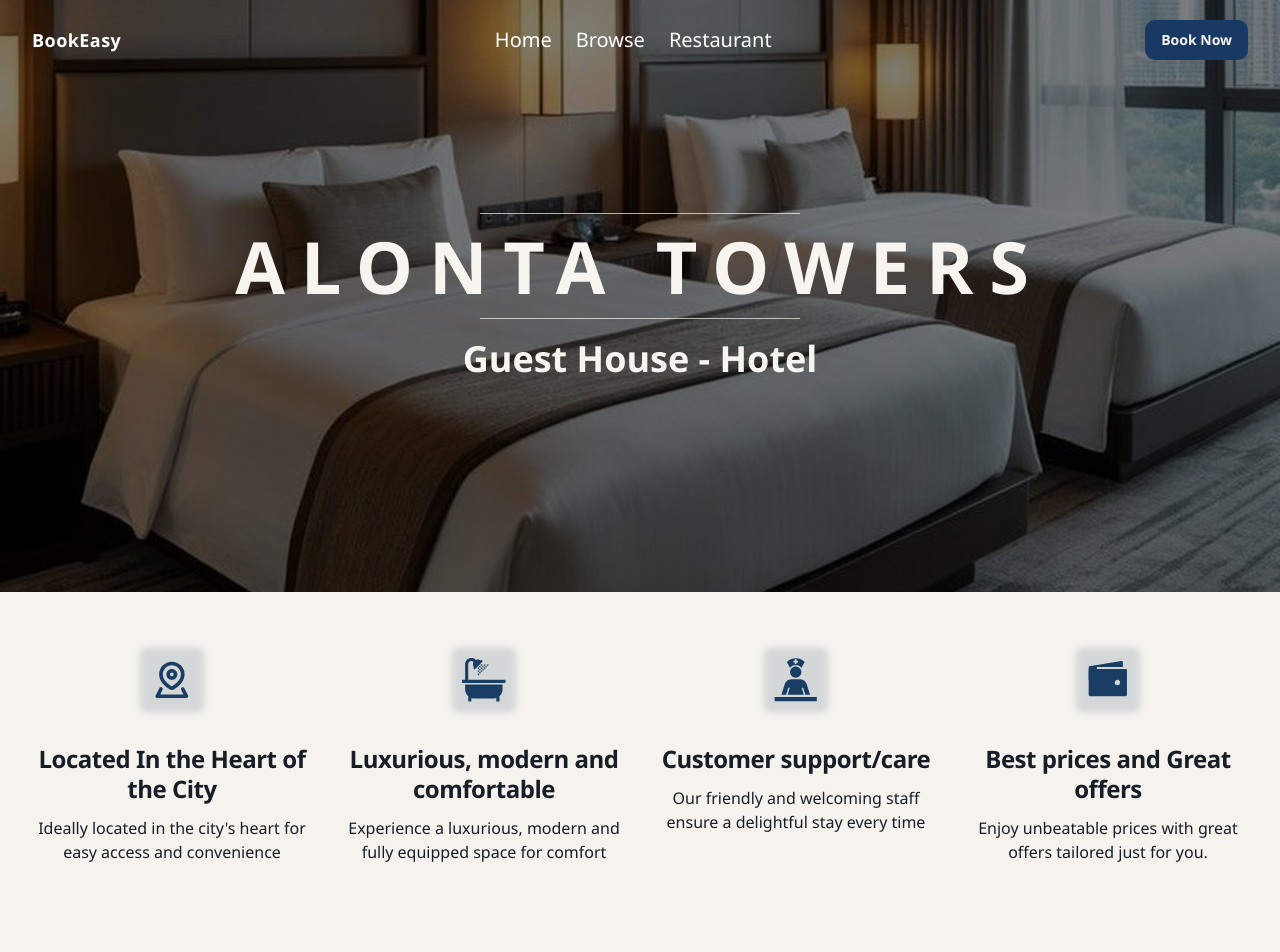
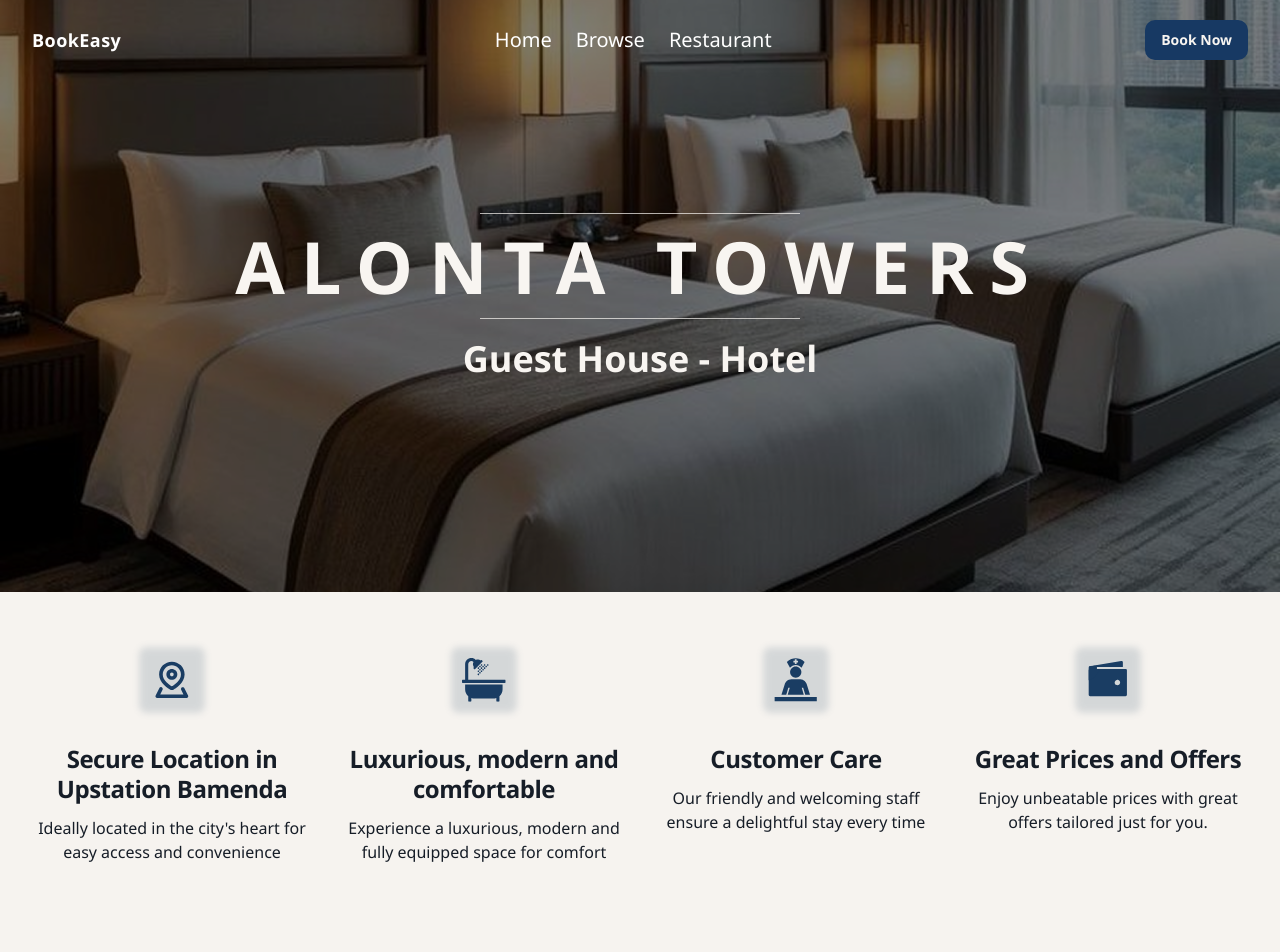
Before and after one commit to SirriCelles/bendu-ap, a Next.js app: page / in a window 1280 px wide. Shown: the top 952 px of the page. Built offline with nearby package versions, Linux system fonts and the light colour scheme.

Commit message:
chore: update amenities text

```diff
--- a/components/public/landing/amenities-strip.tsx
+++ b/components/public/landing/amenities-strip.tsx
@@ -3,7 +3,7 @@ import Image from "next/image";
 const amenities = [
   {
     icon: "/icons/mingcute_location-3-line.svg",
-    title: "Located In the Heart of the City",
+    title: "Secure Location in Upstation Bamenda",
     description: "Ideally located in the city's heart for easy access and convenience",
   },
   {
@@ -13,12 +13,12 @@ const amenities = [
   },
   {
     icon: "/icons/medical-icon_i-care-staff-area.svg",
-    title: "Customer support/care",
+    title: "Customer Care",
     description: "Our friendly and welcoming staff ensure a delightful stay every time",
   },
   {
     icon: "/icons/ion_wallet-sharp.svg",
-    title: "Best prices and Great offers",
+    title: "Great Prices and Offers",
     description: "Enjoy unbeatable prices with great offers tailored just for you.",
   },
 ];
```
Also changed, not shown: 1 other file (tests, documents, lock files or other folders).
